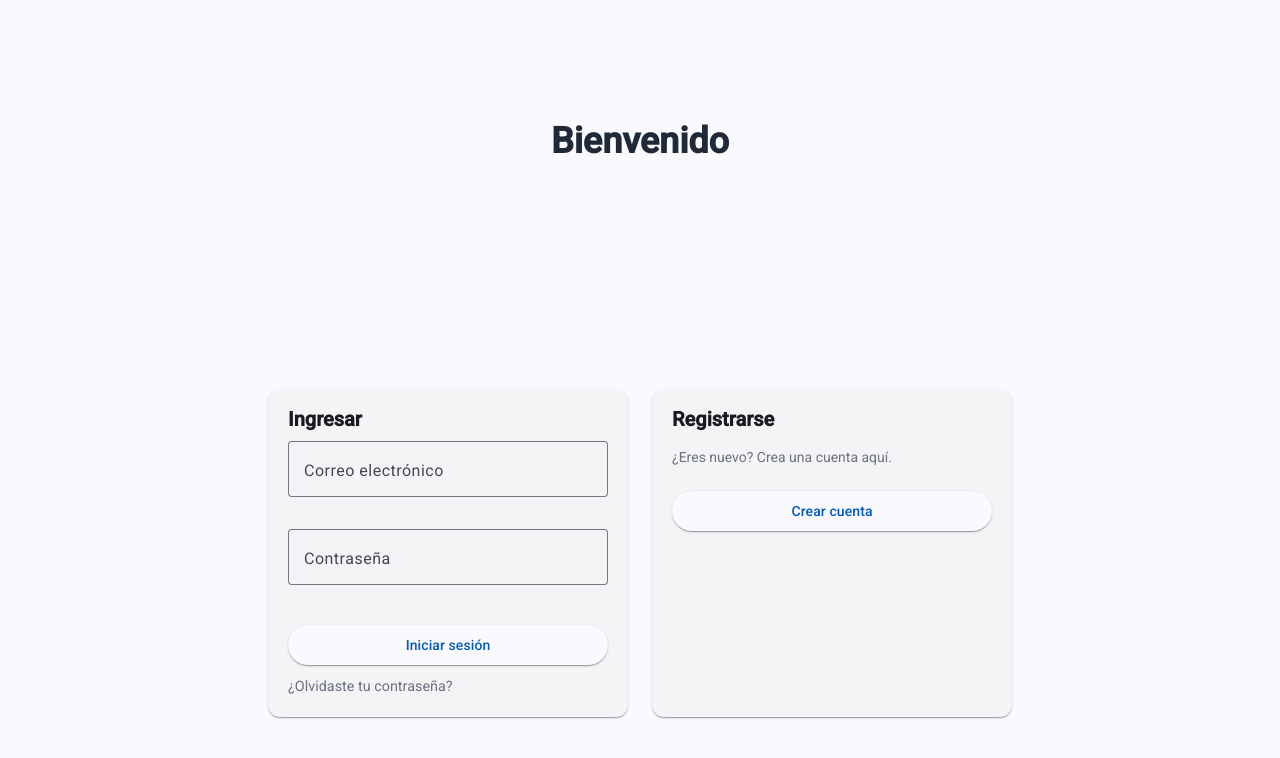
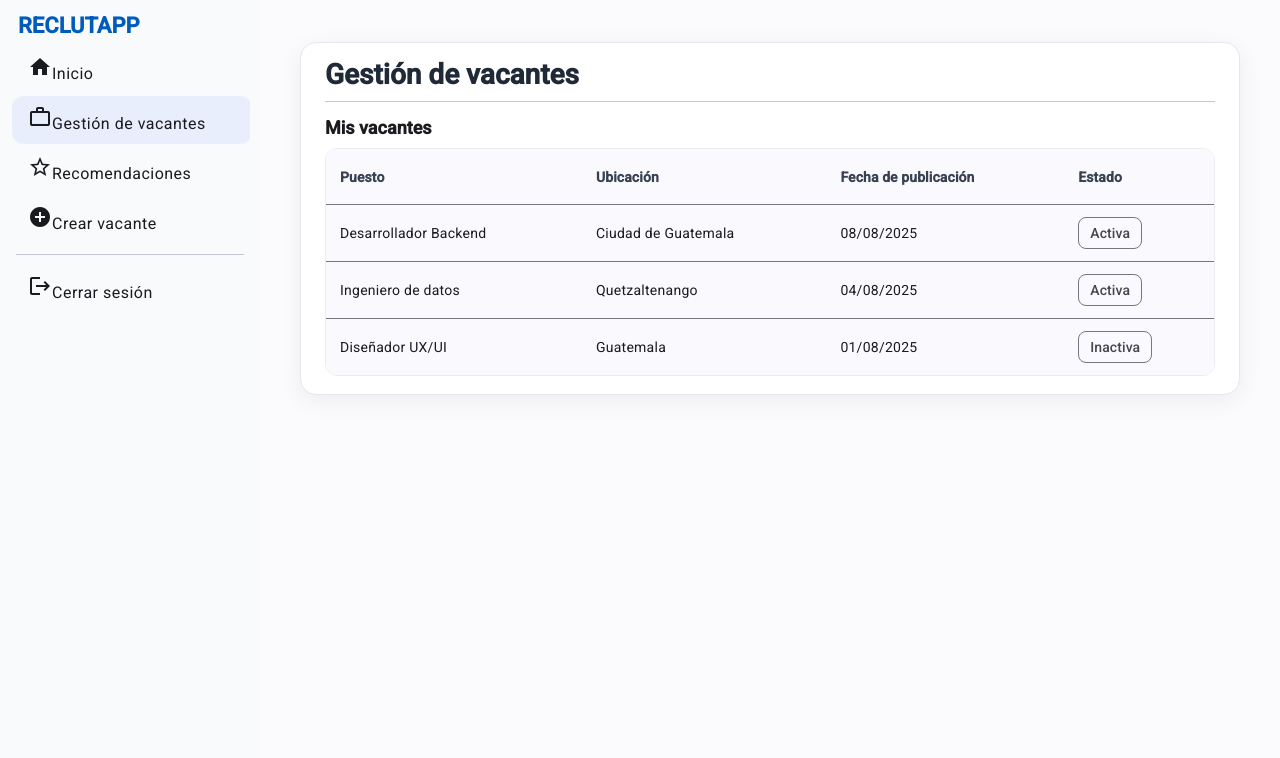
Before and after one commit to eaguilarf1/RECLUTAPP-Frontend, an Angular app: page /reclutador/vacantes in a window 1280 px wide. Before the commit this address led to /auth/login. Shown: the top 758 px of the page. Built offline with nearby package versions, Linux system fonts and the light colour scheme.

Commit message:
Reclutador: Pantalla gestión de vacantes agregada

```diff
--- a/src/app/app-routing-module.ts
+++ b/src/app/app-routing-module.ts
@@ -78,6 +78,12 @@ const routes: Routes = [
     import('./features/recruiter/pages/create-vacancy/create-vacancy')
       .then(m => m.CreateVacancyComponent),
 },
+{
+  path: 'vacantes',
+  loadComponent: () =>
+    import('./features/recruiter/pages/vacancies/vacancies')
+      .then(m => m.RecruiterVacanciesComponent),
+},
 
     { path: '', pathMatch: 'full', redirectTo: 'inicio' },
   ],
--- /dev/null
+++ b/src/app/features/recruiter/pages/vacancies/vacancies.html
@@ -0,0 +1,44 @@
+<div class="wrap">
+  <mat-card class="card">
+    <h1 class="page-title">Gestión de vacantes</h1>
+
+    <mat-divider class="sep"></mat-divider>
+
+    <div class="section-title">Mis vacantes</div>
+
+    <div class="table-wrap">
+      <table mat-table [dataSource]="vacantes" class="mat-elevation-z0">
+        <!-- Puesto -->
+        <ng-container matColumnDef="puesto">
+          <th mat-header-cell *matHeaderCellDef>Puesto</th>
+          <td mat-cell *matCellDef="let v">{{ v.puesto }}</td>
+        </ng-container>
+
+        <!-- Ubicación -->
+        <ng-container matColumnDef="ubicacion">
+          <th mat-header-cell *matHeaderCellDef>Ubicación</th>
+          <td mat-cell *matCellDef="let v">{{ v.ubicacion }}</td>
+        </ng-container>
+
+        <!-- Fecha -->
+        <ng-container matColumnDef="fecha">
+          <th mat-header-cell *matHeaderCellDef>Fecha de publicación</th>
+          <td mat-cell *matCellDef="let v">{{ v.fechaPublicacion }}</td>
+        </ng-container>
+
+        <!-- Estado -->
+        <ng-container matColumnDef="estado">
+          <th mat-header-cell *matHeaderCellDef>Estado</th>
+          <td mat-cell *matCellDef="let v">
+            <mat-chip [ngClass]="v.estado === 'Activa' ? 'chip-open' : 'chip-closed'">
+              {{ v.estado }}
+            </mat-chip>
+          </td>
+        </ng-container>
+
+        <tr mat-header-row *matHeaderRowDef="displayedColumns"></tr>
+        <tr mat-row *matRowDef="let row; columns: displayedColumns;"></tr>
+      </table>
+    </div>
+  </mat-card>
+</div>
--- /dev/null
+++ b/src/app/features/recruiter/pages/vacancies/vacancies.scss
@@ -0,0 +1,20 @@
+.wrap { padding: 24px; display: flex; justify-content: center; }
+.card {
+  width: 100%; max-width: 980px;
+  padding: 22px 24px 18px;
+  border: 1px solid #e5e7eb; border-radius: 16px; background: #fff;
+  box-shadow: 0 6px 24px rgba(0,0,0,.06);
+}
+
+.page-title   { font-size: 28px; font-weight: 800; margin: 0 0 8px; color: #1f2937; }
+.section-title{ font-size: 18px; font-weight: 700; margin: 10px 0; }
+.sep { margin: 8px 0 6px; }
+
+.table-wrap { overflow: auto; border-radius: 12px; border: 1px solid #eaecef; }
+table { width: 100%; }
+th, td { padding: 12px 14px; }
+th { font-weight: 700; color: #374151; background: #fafafa; }
+
+mat-chip { border-radius: 12px; font-weight: 600; }
+.chip-open  { background: #d1fae5; color: #065f46; }
+.chip-closed{ background: #e5e7eb; color: #374151; }
--- /dev/null
+++ b/src/app/features/recruiter/pages/vacancies/vacancies.ts
@@ -0,0 +1,31 @@
+import { Component } from '@angular/core';
+import { CommonModule } from '@angular/common';
+import { MatCardModule } from '@angular/material/card';
+import { MatTableModule } from '@angular/material/table';
+import { MatChipsModule } from '@angular/material/chips';
+import { MatDividerModule } from '@angular/material/divider';
+
+type Estado = 'Activa' | 'Inactiva';
+type Vacante = {
+  puesto: string;
+  ubicacion: string;
+  fechaPublicacion: string; // dd/mm/yyyy
+  estado: Estado;
+};
+
+@Component({
+  selector: 'recruiter-vacancies',
+  standalone: true,
+  imports: [CommonModule, MatCardModule, MatTableModule, MatChipsModule, MatDividerModule],
+  templateUrl: './vacancies.html',
+  styleUrls: ['./vacancies.scss'],
+})
+export class RecruiterVacanciesComponent {
+  displayedColumns = ['puesto', 'ubicacion', 'fecha', 'estado'];
+
+  vacantes: Vacante[] = [
+    { puesto: 'Desarrollador Backend', ubicacion: 'Ciudad de Guatemala', fechaPublicacion: '08/08/2025', estado: 'Activa' },
+    { puesto: 'Ingeniero de datos',    ubicacion: 'Quetzaltenango',      fechaPublicacion: '04/08/2025', estado: 'Activa' },
+    { puesto: 'Diseñador UX/UI',       ubicacion: 'Guatemala',           fechaPublicacion: '01/08/2025', estado: 'Inactiva' },
+  ];
+}
```
